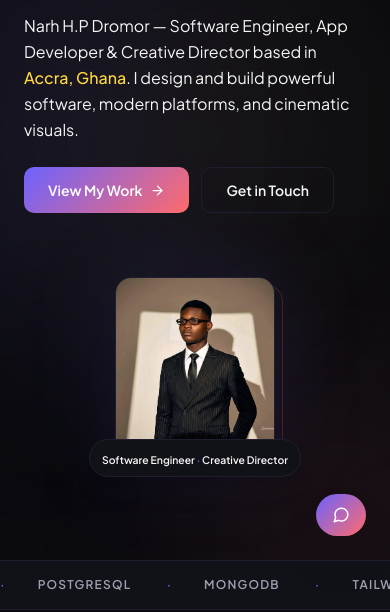
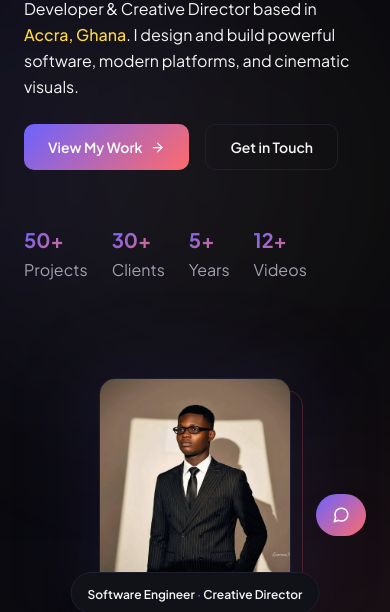
Before and after one commit to dromorongit/dhrone-portfolio, a Next.js app in the folder dhrone-portfolio-v2/: page / in a window 390 px wide. Shown: the part 284-896 px from the top of the page. Built offline with nearby package versions, Linux system fonts and the light colour scheme; no server answers.

Commit message:
Update page.tsx

```diff
--- a/dhrone-portfolio-v2/app/page.tsx
+++ b/dhrone-portfolio-v2/app/page.tsx
@@ -35,23 +35,36 @@ export default function HomePage() {
                 <span className="text-yellow font-medium">Accra, Ghana</span>.
                 I design and build powerful software, modern platforms, and cinematic visuals.
               </p>
-              <div className="flex flex-wrap gap-3 sm:gap-4 mb-8 sm:mb-12">
+              <div className="flex flex-wrap gap-4 mb-14">
                 <Link href="/projects" className="btn-primary text-sm sm:text-base">View My Work <FiArrowRight size={15} /></Link>
                 <Link href="/contact" className="btn-outline text-sm sm:text-base">Get in Touch</Link>
+              </div>
+              <div className="flex flex-wrap gap-6 sm:gap-8 mb-16">
+                {[
+                  { value: '50+', label: 'Projects' },
+                  { value: '30+', label: 'Clients' },
+                  { value: '5+', label: 'Years' },
+                  { value: '12+', label: 'Videos' },
+                ].map((s) => (
+                  <div key={s.label}>
+                    <p className="text-xl sm:text-2xl font-bold text-gradient-violet">{s.value}</p>
+                    <p className="text-2xs sm:text-xs mt-1" style={{ color: 'var(--text-muted)' }}>{s.label}</p>
+                  </div>
+                ))}
               </div>
             </div>
 
             <div className="flex justify-center lg:justify-end">
-              <div className="relative w-40 h-48 max-w-full">
-                <div className="absolute -inset-2 rounded-3xl bg-violet/10 blur-2xl" />
-                <div className="absolute inset-0 rounded-2xl border border-coral/20 translate-x-2 translate-y-2" />
+              <div className="relative w-48 h-56 max-w-full">
+                <div className="absolute -inset-3 rounded-3xl bg-violet/10 blur-2xl" />
+                <div className="absolute inset-0 rounded-2xl border border-coral/20 translate-x-3 translate-y-3" />
                 <div className="relative w-full h-full rounded-2xl overflow-hidden border border-[var(--border)]">
-                  <Image src="/images/dhrone.jpg" alt="Narh H.P Dromor" fill className="object-cover" priority sizes="(max-width: 768px) 160px, 160px" />
+                  <Image src="/images/dhrone.jpg" alt="Narh H.P Dromor" fill className="object-cover" priority sizes="(max-width: 768px) 192px, 192px" />
                   <div className="absolute inset-0 bg-gradient-to-t from-[var(--bg)]/50 via-transparent to-transparent" />
                 </div>
-                <div className="absolute -bottom-2 left-1/2 -translate-x-1/2 rounded-full px-3 py-1.5 shadow-xl whitespace-nowrap"
+                <div className="absolute -bottom-3 left-1/2 -translate-x-1/2 rounded-full px-4 py-2 shadow-xl whitespace-nowrap"
                   style={{ backgroundColor: 'var(--surface)', border: '1px solid var(--border)' }}>
-                  <span className="text-xs font-semibold" style={{ color: 'var(--text-primary)', fontSize: '0.65rem' }}>
+                  <span className="text-xs font-semibold" style={{ color: 'var(--text-primary)' }}>
                     Software Engineer <span className="text-violet">·</span> Creative Director
                   </span>
                 </div>
```
